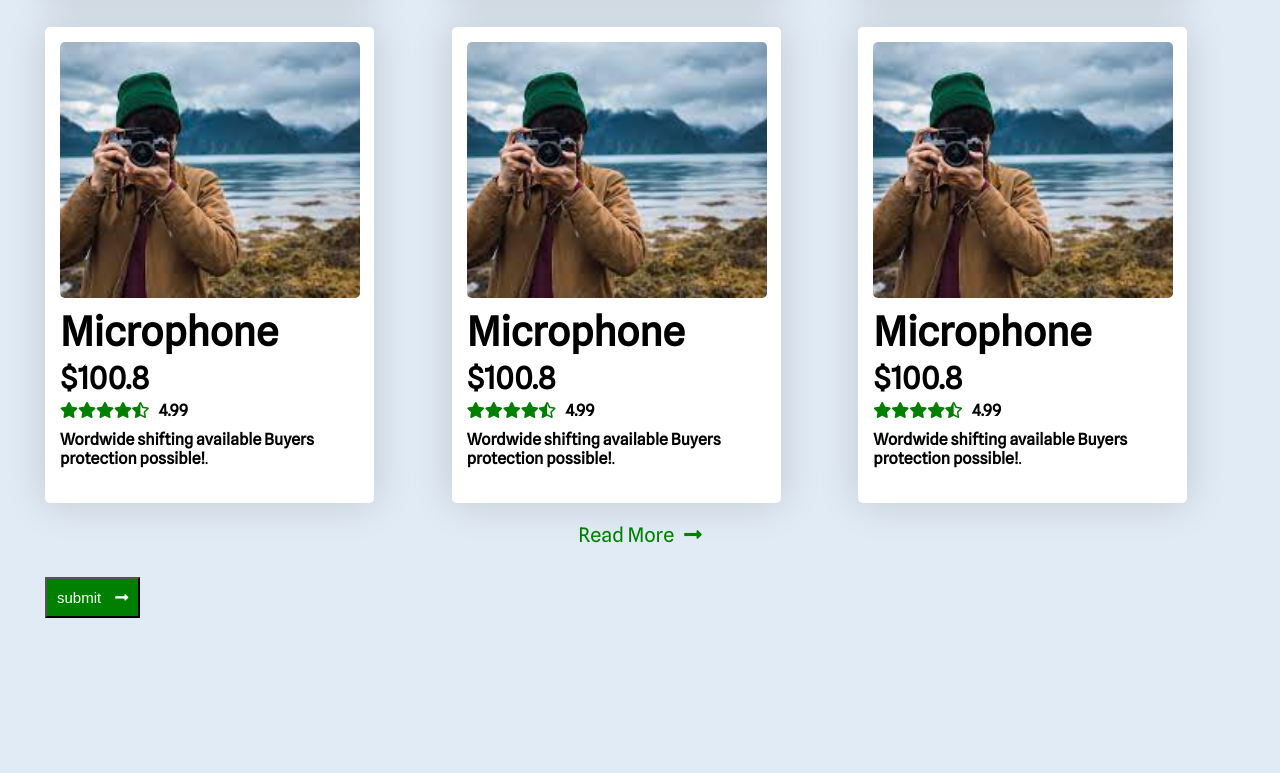
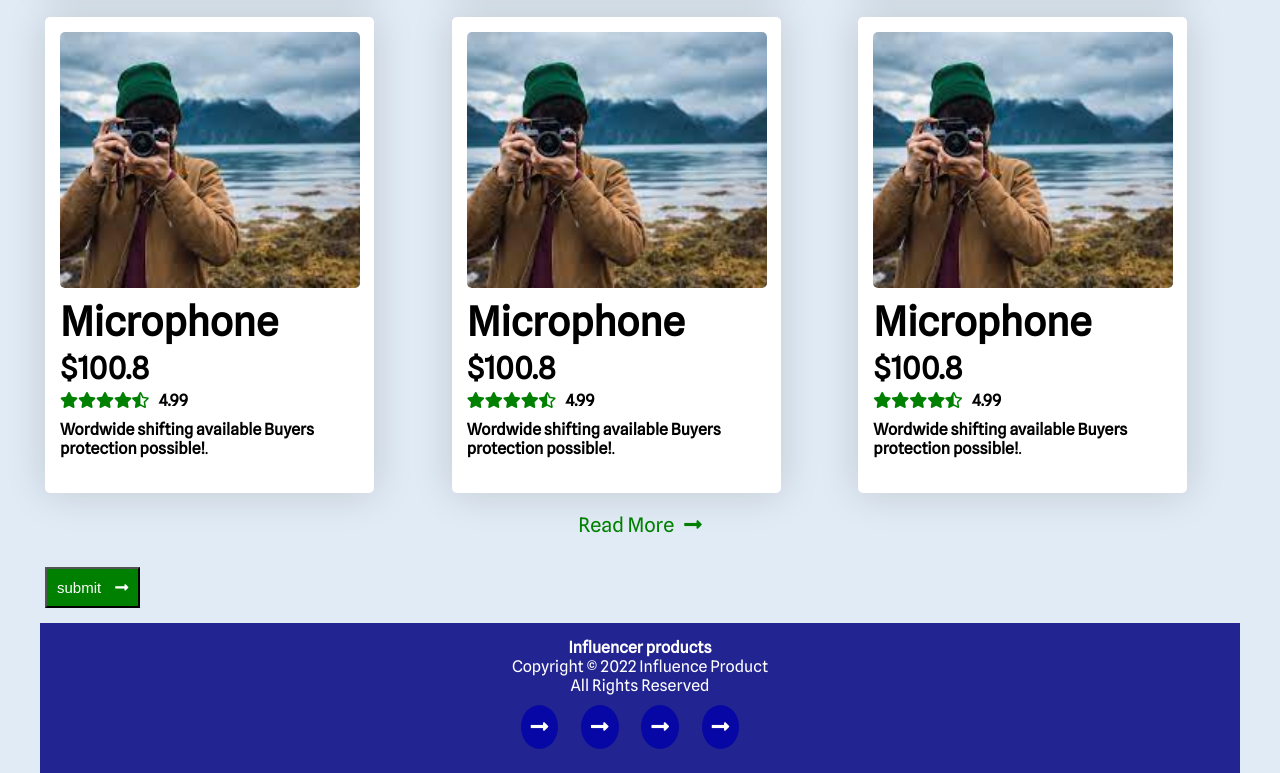
Before and after one commit to mkawsarali/assignment-2, a plain HTML site: page index.html in a window 1280 px wide. Shown: the part 1646-2419 px from the top of the page. Before the commit the page ends 2279 px from the top, so only its background shows below. Drawn offline with Linux system fonts and the light colour scheme.

Commit message:
Footer update

```diff
--- a/css/style.css
+++ b/css/style.css
@@ -36,7 +36,6 @@ body{
 /* --------------------
 header part
 ----------------------- */
-
 .heading-part{
     display: grid;
     grid-template-columns: repeat(2, 1fr);
@@ -124,3 +123,21 @@ header part
     color: white;
     margin: 10px 0px;
 }
+.footer-style{
+    background-color: rgba(0, 0, 128, 0.849);
+    text-align: center;
+    color: white;
+    height: 150px;
+}
+.footer-content{
+   margin: 10px 0px;
+}
+.footer-icon{
+    margin-top: 20px;
+}
+.footer-icon a{
+    background-color: rgb(7, 7, 165);
+    color: white;
+    border-radius: 50%;
+    padding: 10px;
+}
--- a/index.html
+++ b/index.html
@@ -26,7 +26,8 @@
             </ul>
         </div>
     </header>
-        <section class="heading-part container">
+    <main class="container">
+        <section class="heading-part">
             <div class="heading-info">
                 <h1>Start your Journey as Influencer</h1>
                 <p>Lorem ipsum dolor sit amet, consectetur adipisicing elit. Est, error laboriosam? Adipisci et fugit quas illo perspiciatis maxime temporibus obcaecati optio, quasi architecto odit velit facere amet aperiam molestiae porro!</p>
@@ -36,9 +37,6 @@
                 <img src="./images/web.jpg" alt="">
             </div>
         </section>
-
-
-    <main class="container">
         <div class="popular-collection">
             <h2 id="collection-title">Popular Collection</h2>
             <div class="product">
@@ -225,8 +223,19 @@
             </div>
        </div>
        <div id="read-more" >Read More<span><i class="fas fa-long-arrow-alt-right " style="margin-left: 10px; "></i></span></div>
-
         <button class="default-btn">submit <span><i class="fas fa-long-arrow-alt-right " style="margin-left: 10px;"></i></span></button>
     </main>
+    <footer class="footer-style container">
+        <div class="footer-content">
+            <h4> Influencer products </h4>
+            <p > Copyright &copy; <script>document.write(new Date().getFullYear())</script> Influence Product <br> All Rights Reserved</p>
+            <div class="footer-icon">
+                <a href=""><i class="fas fa-long-arrow-alt-right " ></i></a>
+                <a href=""><i class="fas fa-long-arrow-alt-right " ></i></a>
+                <a href=""><i class="fas fa-long-arrow-alt-right " ></i></a>
+                <a href=""><i class="fas fa-long-arrow-alt-right " ></i></a>
+            </div>
+        </div>
+    </footer>
 </body>
 </html>
```
Lines whose indentation alone changed are shown as unchanged.
